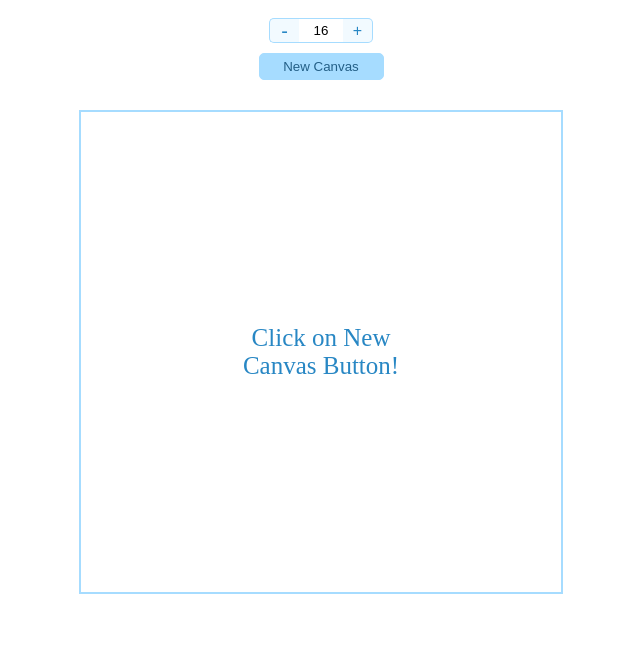
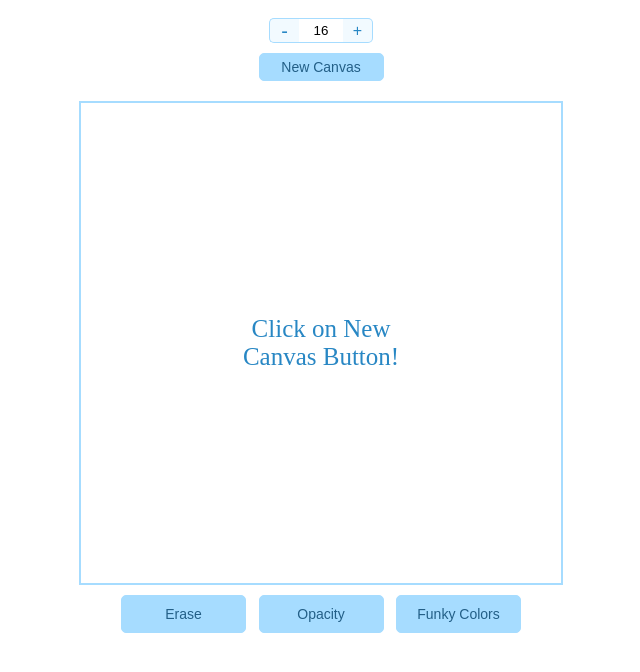
Before and after one commit to AlvinAbiliuse/Etch-A-Sketch, a plain HTML site: page index.html in a window 1280 px wide. Shown: the whole page, without its empty margins (319-959 px from the left). Drawn offline with Linux system fonts and the light colour scheme.

Commit message:
fixed negative number defaulting to 1 and added new container for choices

```diff
--- a/index.html
+++ b/index.html
@@ -17,6 +17,11 @@
 		<div id="container">
 			<p>Click on New Canvas Button!</p>
 		</div>
+		<div id="optionContainer">
+			<button id="erase">Erase</button>
+			<button id="opacity">Opacity</button>
+			<button id="funkyColors">Funky Colors</button>
+		</div>
 		<script src="./script.js"></script>
 	</body>
 </html>
--- a/script.js
+++ b/script.js
@@ -44,7 +44,7 @@ newCanvas.addEventListener("click", (e) => {
 			} else if (gridSize.value > 50) {
 				gridSize.value = 50;
 			} else if (gridSize.value < 1) {
-				gridSize.value = 1;
+				gridSize.value = 16;
 			}
 			let gridItem = gridSize.value;
 			console.log(((480 / Number(gridSize.value)) / 2) + "px");
--- a/styles.css
+++ b/styles.css
@@ -4,7 +4,7 @@ body {
 	height: 80vh;
 	flex-direction: column;
 	flex-grow: 1;
-	gap: 20px;
+	gap: 10px;
 }
 
 #container {
@@ -13,6 +13,7 @@ body {
 	flex-wrap: wrap;
 	width: 480px;
 	height: 480px;
+	flex-shrink: 0;
 	border: 2px solid #a6dcff;
 }
 
@@ -22,7 +23,21 @@ body {
 	text-align: center;
 	margin: auto auto;
 	color: #2887c4;
+	cursor: default;
 }
+
+#optionContainer {
+	display: flex;
+	width: 400px;
+	justify-content: space-between;
+	flex-wrap: wrap;
+}
+
+#optionContainer button {
+	padding: 10px !important;
+	width: 125px;
+}
+
 
 .gridElement {
 	padding: 15px;
@@ -103,18 +118,23 @@ input {
 	border-right: none;
 }
 
-#newCanvas {
+#newCanvas,
+#optionContainer button {
 	background: #a6dcff;
 	color: #235f87;
 	border: 1px solid #a6dcff;
 	border-radius: 5px;
 	padding: 5px;
+	cursor: pointer;
+	font-size: 14px;
 }
 
-#newCanvas:hover {
+#newCanvas:hover,
+#optionContainer button:hover {
 	background: #ceecff;
 }
 
-#newCanvas:active {
+#newCanvas:active,
+#optionContainer button:active {
 	background: #b0e0ff;
 }
```
